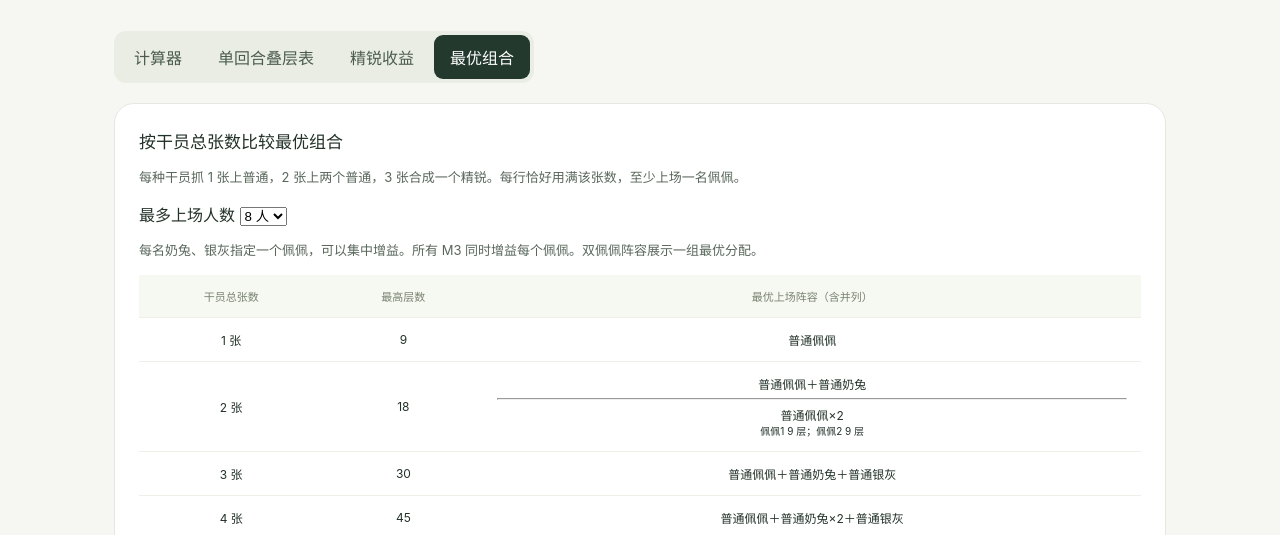
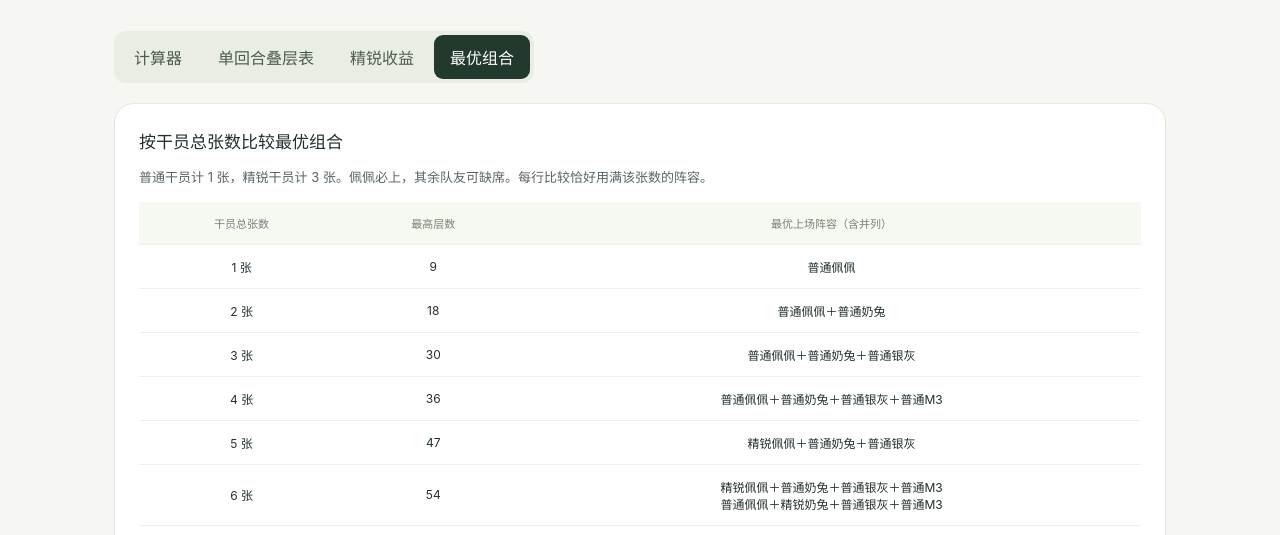
Before and after one commit to Ruby-Nine/siheyuan-calculator, a website: page index.html in a window 1280 px wide. Both pictures are taken after a click on the tab "最优组合". Shown: the part 265-800 px from the top of the page. Drawn offline with Linux system fonts and the light colour scheme.

Commit message:
Revert "Optimize duplicate lineups and targeted buffs across 12 copies"
This reverts commit 6b7f9936a9907cd963a65fbdf861dd19f0342078.

```diff
--- a/browser.js
+++ b/browser.js
@@ -2,46 +2,14 @@
 (() => {
 function calculate({pepe = 1, rabbit = 1, silver = 1, m3 = 1} = {}) {
   if (![1, 2].includes(pepe) || ![rabbit, silver, m3].every(v => [0, 1, 2].includes(v))) throw new RangeError('无效的角色状态');
-  return scorePepe(pepe, rabbit, silver * 75 + m3 * 30);
-}
-
-function scorePepe(pepe, rabbit, bonus) {
   const base = pepe * 9;
+  const bonus = silver * 75 + m3 * 30;
   // 使用整数百分数，避免浮点误差影响向下取整。
   const limit = Math.floor(base * (100 + bonus) / 100);
   const triggers = Math.ceil(limit / pepe);
   const extra = rabbit * triggers;
   const last = limit - (triggers - 1) * pepe;
   return {base, bonus, limit, triggers, extra, last, total: limit + extra, normal: pepe + rabbit, final: last + rabbit, efficiency: (limit + extra) / 9};
-}
-
-// 每名奶兔、银灰只能选择一个目标。枚举目标后对每个佩佩独立取整。
-function bestTargets(pepes, rabbits, silvers, globalBonus) {
-  const supports = [
-    ...rabbits.map(rank => ({rabbit: rank, bonus: 0})),
-    ...silvers.map(rank => ({rabbit: 0, bonus: rank * 75}))
-  ];
-  const rabbitStacks = pepes.map(() => 0);
-  const bonuses = pepes.map(() => globalBonus);
-  let best = {total: -1};
-  function assign(targets) {
-    if (targets.length === supports.length) {
-      const layers = pepes.map((rank, i) => scorePepe(rank, rabbitStacks[i], bonuses[i]).total);
-      const total = layers.reduce((sum, value) => sum + value, 0);
-      if (total > best.total) best = {total, layers, targets: [...targets]};
-      return;
-    }
-    const support = supports[targets.length];
-    for (let i = 0; i < pepes.length; i++) {
-      rabbitStacks[i] += support.rabbit;
-      bonuses[i] += support.bonus;
-      assign([...targets, i]);
-      bonuses[i] -= support.bonus;
-      rabbitStacks[i] -= support.rabbit;
-    }
-  }
-  assign([]);
-  return best;
 }
 
 function combinations() {
@@ -51,32 +19,6 @@ function combinations() {
     rows.push({...team, ordinary: calculate({...team, pepe: 1}).total, elite: calculate({...team, pepe: 2}).total});
   }
   return rows;
-}
-
-// 抓到第三张即合成精锐，不抓第四张。
-function optimalLineups(slots = 8) {
-  const ranks = [[], [1], [1, 1], [2]];
-  const results = Array.from({length: 13}, () => ({total: -1, winners: []}));
-  for (let p = 1; p <= 3; p++) {
-    for (let r = 0; r <= 3; r++) {
-      for (let s = 0; s <= 3; s++) {
-        for (let m = 0; m <= 3; m++) {
-          const copies = [p, r, s, m];
-          const used = copies.reduce((sum, n) => sum + ranks[n].length, 0);
-          if (used > slots) continue;
-          const m3Bonus = ranks[m].reduce((sum, rank) => sum + rank * 30, 0);
-          const assignment = bestTargets(ranks[p], ranks[r], ranks[s], m3Bonus);
-          const group = results[p + r + s + m];
-          if (assignment.total > group.total) {
-            group.total = assignment.total;
-            group.winners = [];
-          }
-          if (assignment.total === group.total) group.winners.push({copies, ...assignment});
-        }
-      }
-    }
-  }
-  return results.slice(1);
 }
 
 
@@ -162,32 +104,24 @@ el('gain-rows').innerHTML = tableRow(['全员普通', baseline, '基准', '—']
   return tableRow([character.name, total, '+' + added, percent + '%']);
 }).join('');
 
-function describeLineup({copies, layers, targets}) {
-  const lineup = characters.flatMap(({name}, i) => {
-    const n = copies[i];
-    if (!n) return [];
-    return [(n === 3 ? '精锐' : '普通') + name + (n === 2 ? '×2' : '')];
-  }).join('＋');
-  if (layers.length === 1) return lineup;
-  const supportNames = ['奶兔', '银灰'].flatMap((name, i) => {
-    const n = copies[i + 1];
-    return Array(n === 3 ? 1 : n).fill(name);
-  });
-  const split = layers.map((value, i) => {
-    const assigned = supportNames.filter((name, k) => targets[k] === i);
-    return '佩佩' + (i + 1) + (assigned.length ? '（' + assigned.join('＋') + '）' : '') + ' ' + value + ' 层';
-  });
-  return lineup + '<br><small>' + split.join('；') + '</small>';
+const teamsByCopies = Array.from({length: 13}, () => []);
+const copyCost = [0, 1, 3];
+for (const row of rows) {
+  for (const pepe of [1, 2]) {
+    const team = {...row, pepe};
+    const count = characters.reduce((sum, {id}) => sum + copyCost[team[id]], 0);
+    const lineup = characters.filter(({id}) => team[id] > 0)
+      .map(({id, name}) => labels[team[id]] + name).join('＋');
+    teamsByCopies[count].push({lineup, total: calculate(team).total});
+  }
 }
 
-function renderBest() {
-  const results = optimalLineups(Number(el('slots').value));
-  el('best-rows').innerHTML = results.map(({total, winners}, index) =>
-    tableRow([index + 1 + ' 张', winners.length ? total : '—',
-      winners.length ? winners.map(describeLineup).join('<hr>') : '该上场位限制下无法恰好用满'])
-  ).join('');
-}
-el('slots').addEventListener('change', renderBest);
-renderBest();
+el('best-rows').innerHTML = teamsByCopies.slice(1).map((teams, index) => {
+  const count = index + 1;
+  if (!teams.length) return tableRow([count + ' 张', '—', '没有恰好用满该张数的阵容']);
+  const highest = Math.max(...teams.map(team => team.total));
+  const winners = teams.filter(team => team.total === highest);
+  return tableRow([count + ' 张', highest, winners.map(team => team.lineup).join('<br>')]);
+}).join('');
 
 })();
--- a/build.js
+++ b/build.js
@@ -1,4 +1,4 @@
 import {readFileSync,writeFileSync} from 'node:fs';
 const core = readFileSync(new URL('./calculator.js',import.meta.url),'utf8').replaceAll('export function ','function ');
-const app = readFileSync(new URL('./app.js',import.meta.url),'utf8').replace("import {calculate, combinations, optimalLineups} from './calculator.js';",'');
+const app = readFileSync(new URL('./app.js',import.meta.url),'utf8').replace("import {calculate, combinations} from './calculator.js';",'');
 writeFileSync(new URL('./browser.js',import.meta.url),`// Generated by node build.js.\n(() => {\n${core}\n${app}\n})();\n`);
--- a/index.html
+++ b/index.html
@@ -33,7 +33,7 @@
       <section class="formula panel"><div><span class="eyebrow">HOW IT WORKS</span><h2>每一层，都算清楚</h2><p>银灰与 M3 加成先相加，再统一向下取整。</p></div><div class="formula-content"><code id="formula">18 + 1 × 18 = 36</code><p id="limit-formula"></p><p>奶兔额外叠层不占用佩佩上限；最后一次不足 2 层时，奶兔仍完整触发。</p></div></section>
       </section><section id="stacks" role="tabpanel" aria-labelledby="tab-stacks" tabindex="0" hidden><div class="panel sheet"><h2>单回合叠层表</h2><p>按上场人数分组：单佩佩 → 一名队友 → 两名队友 → 完整四合院。同一队友组合内，普通在前，再按精锐数量递增；同数量按奶兔、银灰、M3 排列。</p><div class="table-scroll"><table aria-label="单回合叠层表"><thead><tr><th scope="col">阵容</th><th scope="col">奶兔</th><th scope="col">银灰</th><th scope="col">M3</th><th scope="col">普通佩佩</th><th scope="col">精锐佩佩</th></tr></thead><tbody id="all-rows"></tbody></table></div><p>— 表示不上场，浅绿色标出计算器当前的队友配置。</p></div></section>
 <section id="gains" role="tabpanel" aria-labelledby="tab-gains" tabindex="0" hidden><div class="panel sheet"><h2>单张精锐收益</h2><p>以四人全员普通为基准，每次只将一名角色升为精锐。</p><div class="table-scroll"><table aria-label="单张精锐收益"><thead><tr><th scope="col">精锐角色</th><th scope="col">单回合层数</th><th scope="col">新增层数</th><th scope="col">收益提升</th></tr></thead><tbody id="gain-rows"></tbody></table></div><p>首张精锐优先级：佩佩 ＝ 奶兔 ＞ 银灰 ＞ M3。</p></div></section>
-<section id="best" role="tabpanel" aria-labelledby="tab-best" tabindex="0" hidden><div class="panel sheet"><h2>按干员总张数比较最优组合</h2><p>每种干员抓 1 张上普通，2 张上两个普通，3 张合成一个精锐。每行恰好用满该张数，至少上场一名佩佩。</p><label>最多上场人数 <select id="slots"><option value="1">1 人</option><option value="2">2 人</option><option value="3">3 人</option><option value="4">4 人</option><option value="5">5 人</option><option value="6">6 人</option><option value="7">7 人</option><option value="8" selected>8 人</option></select></label><p>每名奶兔、银灰指定一个佩佩，可以集中增益。所有 M3 同时增益每个佩佩。双佩佩阵容展示一组最优分配。</p><div class="table-scroll"><table aria-label="按干员总张数比较最优组合"><thead><tr><th scope="col">干员总张数</th><th scope="col">最高层数</th><th scope="col">最优上场阵容（含并列）</th></tr></thead><tbody id="best-rows"></tbody></table></div><p>同层数的最优阵容全部列出。</p></div></section>
+<section id="best" role="tabpanel" aria-labelledby="tab-best" tabindex="0" hidden><div class="panel sheet"><h2>按干员总张数比较最优组合</h2><p>普通干员计 1 张，精锐干员计 3 张。佩佩必上，其余队友可缺席。每行比较恰好用满该张数的阵容。</p><div class="table-scroll"><table aria-label="按干员总张数比较最优组合"><thead><tr><th scope="col">干员总张数</th><th scope="col">最高层数</th><th scope="col">最优上场阵容（含并列）</th></tr></thead><tbody id="best-rows"></tbody></table></div><p>11 张无法恰好用满：四人全精锐需 12 张，将一人换为普通会降至 10 张。若允许留 1 张不用，可采用 10 张的最优组合。</p></div></section>
       <p class="assumption">计算假设：每回合触发次数充足，佩佩均能叠满自身上限。</p>
     </main>
     <footer><span>妙妙小工具 / 四合院叠层实验室</span><span>非官方玩家工具</span></footer>
```
Also changed, not shown: app.js (+18 -26 lines), calculator.js (+1 -59 lines).
